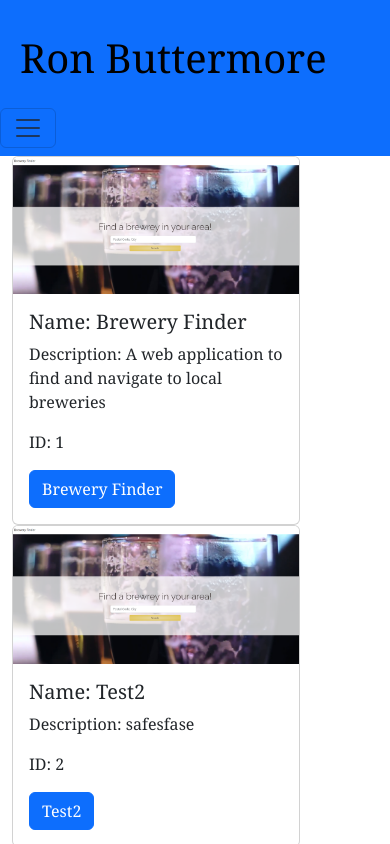
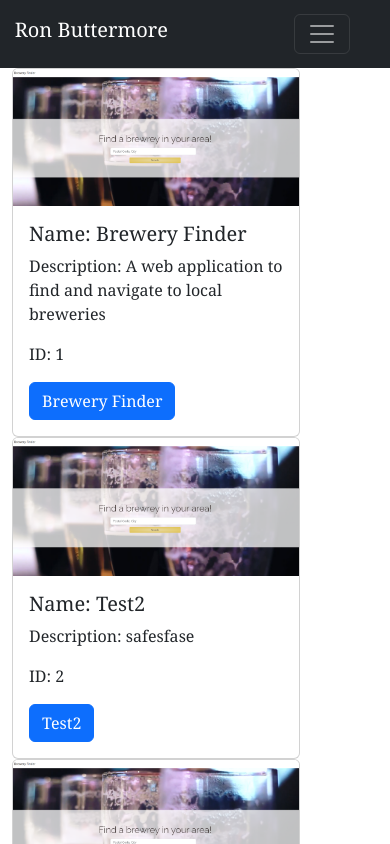
Before and after one commit to ronbuttermore/portfolio, a React (Create React App) app: page / in a window 390 px wide. Shown: the top 844 px of the page. Built offline with nearby package versions, Linux system fonts and the light colour scheme.

Commit message:
added styling

```diff
--- a/src/App.css
+++ b/src/App.css
@@ -1,18 +1,49 @@
-.content {
+.page {
     font-family: Cambria, Cochin, Georgia, Times, 'Times New Roman', serif;
 }
 
+/* #content {
+    display: flex;
+} */
+
 .footer {
     text-align: center;
-    font-family: Cambria, Cochin, Georgia, Times, 'Times New Roman', serif;
 }
 
 #name {
     font-size: 40px;
     padding: 20px;
+    position: relative;
+    right: 300px;
 }
 
 .links {
     font-size: 30px;
     padding: 20px;
 }
+
+@media (max-width: 576px) {
+    #name {
+        font-size: 20px;
+        padding: 10px;
+        position: relative;
+        right: 100px;
+    }
+}
+
+@media (max-width: 768px) and (min-width: 577px) {
+    #name {
+        font-size: 20px;
+        padding: 10px;
+        position: relative;
+        right: 50px;
+    }
+}
+
+@media (max-width: 1200px) and (min-width: 769px) {
+    #name {
+
+        position: relative;
+        right: 50px;
+    }
+}
--- a/src/App.js
+++ b/src/App.js
@@ -5,7 +5,7 @@ import Footer from './components/Footer';
 
 function App() {
   return (
-    <div>
+    <div class="page">
       <div class="content">
         <Header />
       </div>
--- a/src/components/Header.js
+++ b/src/components/Header.js
@@ -3,9 +3,9 @@ import Navigation from './Navigation';
 
 function Header() {
   return (
-    <div className="main-container">
-      <nav class="navbar navbar-expand-lg navbar-light bg-primary">
-        <a  id="name" class="navbar-brand name" href="#">Ron Buttermore</a>
+    <div>
+      <nav class="navbar navbar-expand-lg navbar-dark bg-dark justify-content-end" id="content">
+        <h1 class="navbar-brand" id="name">Ron Buttermore</h1>
         <button class="navbar-toggler" type="button" data-toggle="collapse" data-target="#navbarNav" aria-controls="navbarNav" aria-expanded="false" aria-label="Toggle navigation">
           <span class="navbar-toggler-icon"></span>
         </button>
```
Lines whose indentation alone changed are shown as unchanged.
